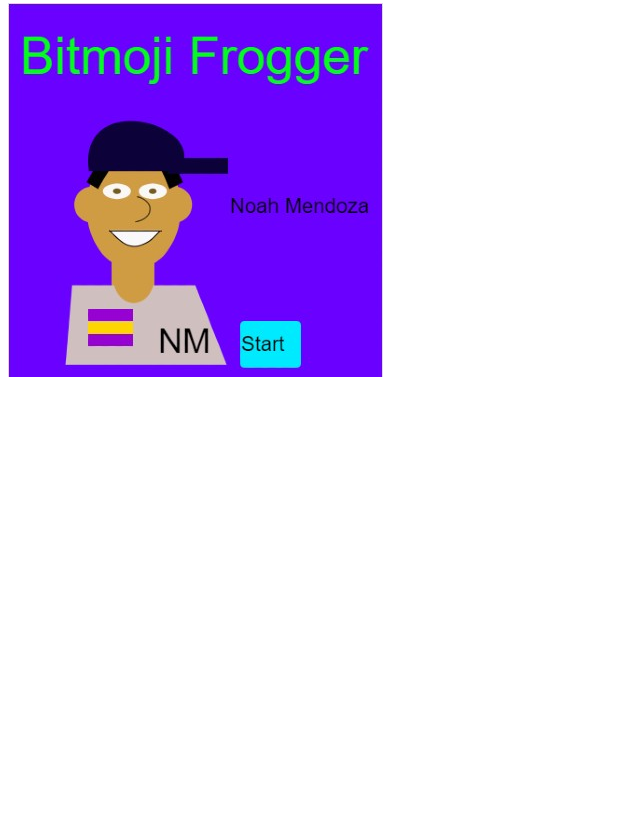
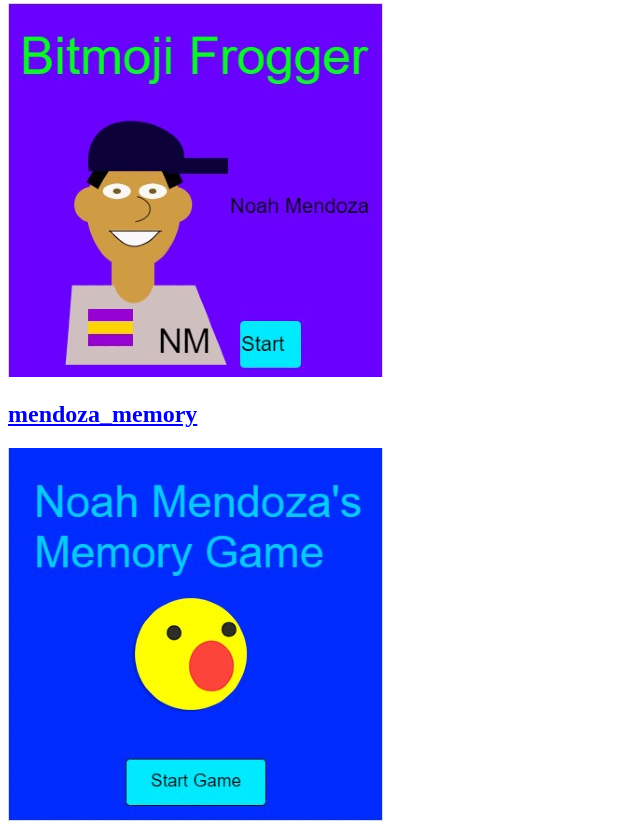
Before and after one commit to noah-mendoza/noah-mendoza.github.io, a plain HTML site: page javascripts.html in a window 1280 px wide. Shown: the part 5821-6655 px from the top of the page, without its empty margins (0-640 px from the left). Before the commit the page ends 6210 px from the top, so only its background shows below. Drawn offline with Linux system fonts and the light colour scheme.

Commit message:
Update javascripts.html

```diff
--- a/javascripts.html
+++ b/javascripts.html
@@ -30,5 +30,6 @@
   <h2><a href="https://www.khanacademy.org/computer-programming/new-program/5853371632795648">mendoza_object</a></h2><a href="https://www.khanacademy.org/computer-programming/new-program/5853371632795648"><img src="object.jpg"></a>
   <h2><a href="https://www.khanacademy.org/computer-programming/mendoza_educationalapp/5168600842846208">mendoza_EducationalApp</a></h2><a href="https://www.khanacademy.org/computer-programming/mendoza_educationalapp/5168600842846208"><img src="tracing.jpg"></a>
   <h2><a href="https://www.khanacademy.org/computer-programming/mendoza_frogger/5381011264847872">mendoza_frogger</a></h2><a href="https://www.khanacademy.org/computer-programming/mendoza_frogger/5381011264847872"><img src="frogger.jpg"></a>
+  <h2><a href="https://www.khanacademy.org/computer-programming/spin-off-of-memory-game-scoring/6279475772080128">mendoza_memory</a></h2><a href="https://www.khanacademy.org/computer-programming/spin-off-of-memory-game-scoring/6279475772080128"><img src="memory.jpg"></a>
   </body>
 </html>
```
